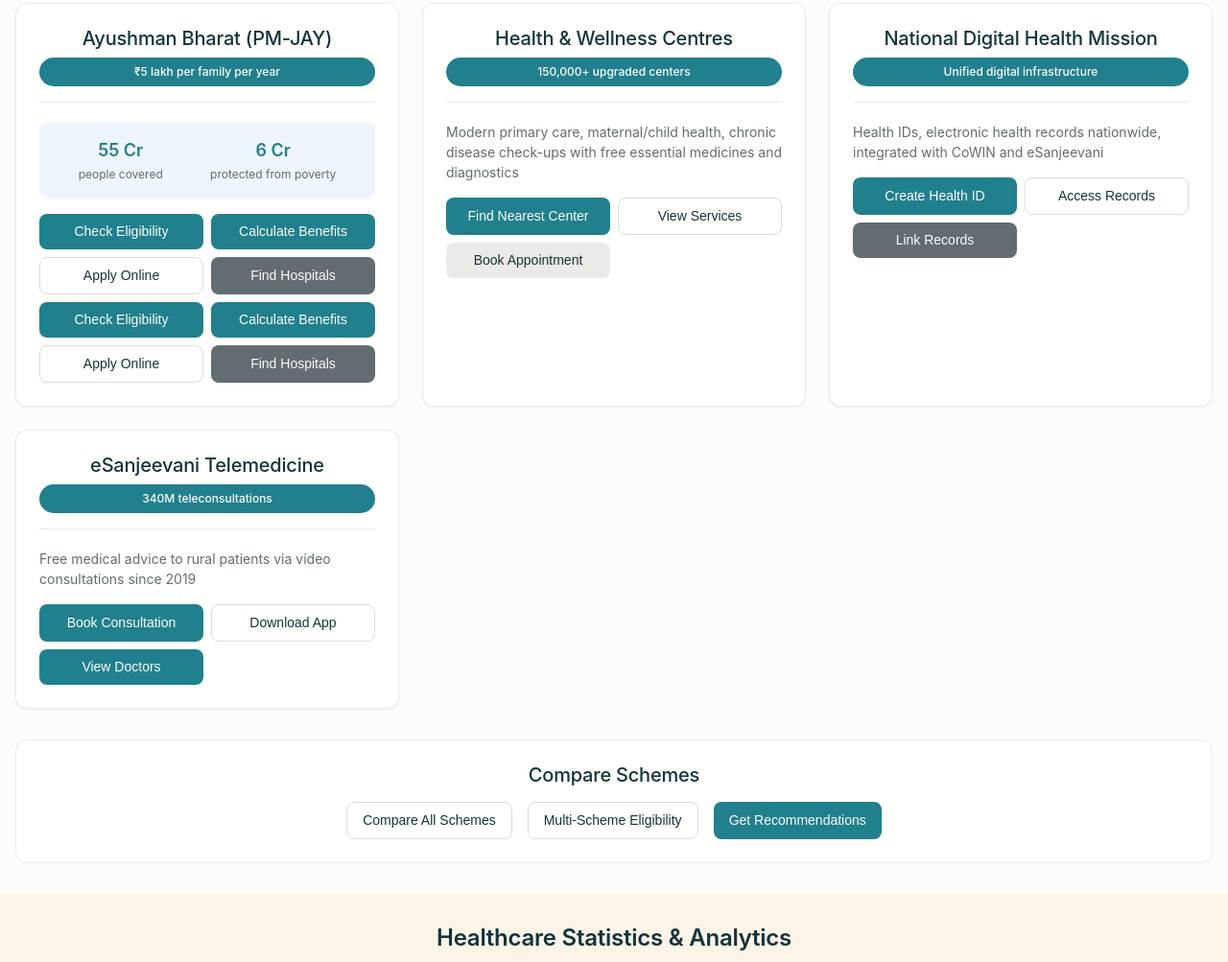
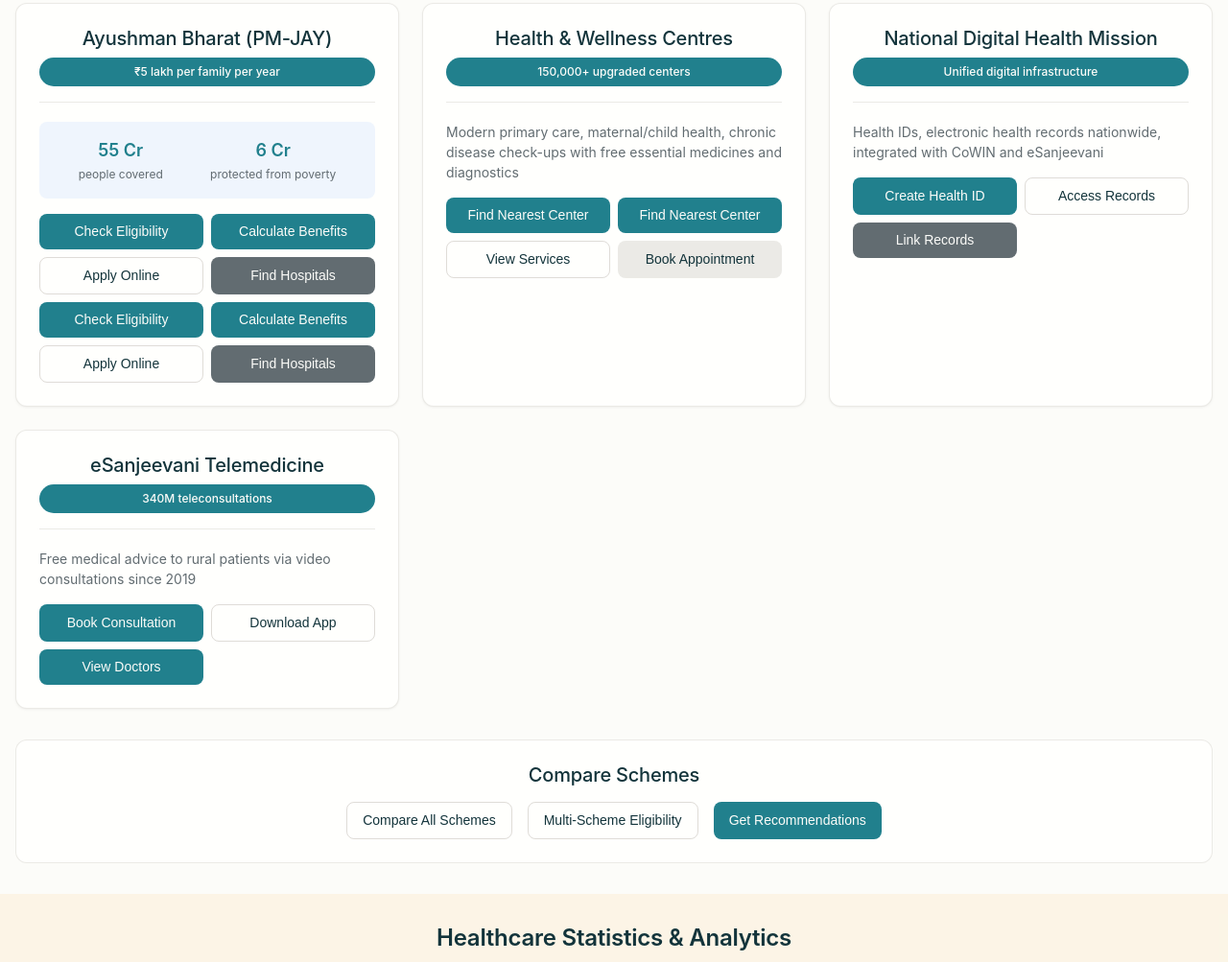
Before and after one commit to Omkar-ai-wed/healthcare, a plain HTML site: page page1/index.html in a window 1280 px wide. Shown: the part 4382-5385 px from the top of the page at 96% size. Drawn offline with Linux system fonts and the light colour scheme; a web font is replaced by a local one.

Commit message:
Update index.html

```diff
--- a/page1/index.html
+++ b/page1/index.html
@@ -527,6 +527,7 @@
                             <p>Modern primary care, maternal/child health, chronic disease check-ups with free essential medicines and diagnostics</p>
                             <div class="scheme-buttons">
                                 <button class="btn btn--primary" onclick="findCenter()">Find Nearest Center</button>
+                                <button class="btn btn--primary" onclick="window.location.href='https://aam.mohfw.gov.in/'">Find Nearest Center</button>
                                 <button class="btn btn--outline" onclick="viewServices('hwc')">View Services</button>
                                 <button class="btn btn--secondary" onclick="bookAppointment('hwc')">Book Appointment</button>
                             </div>
```
